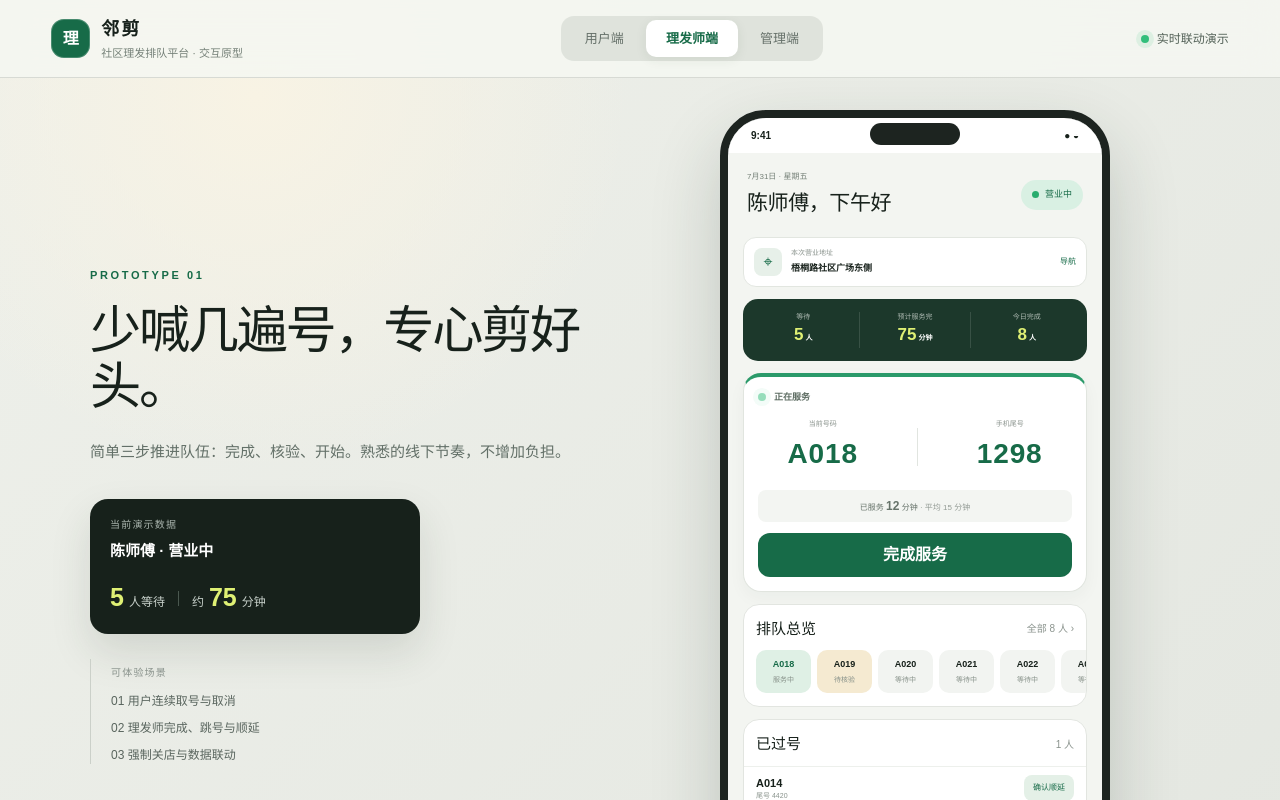
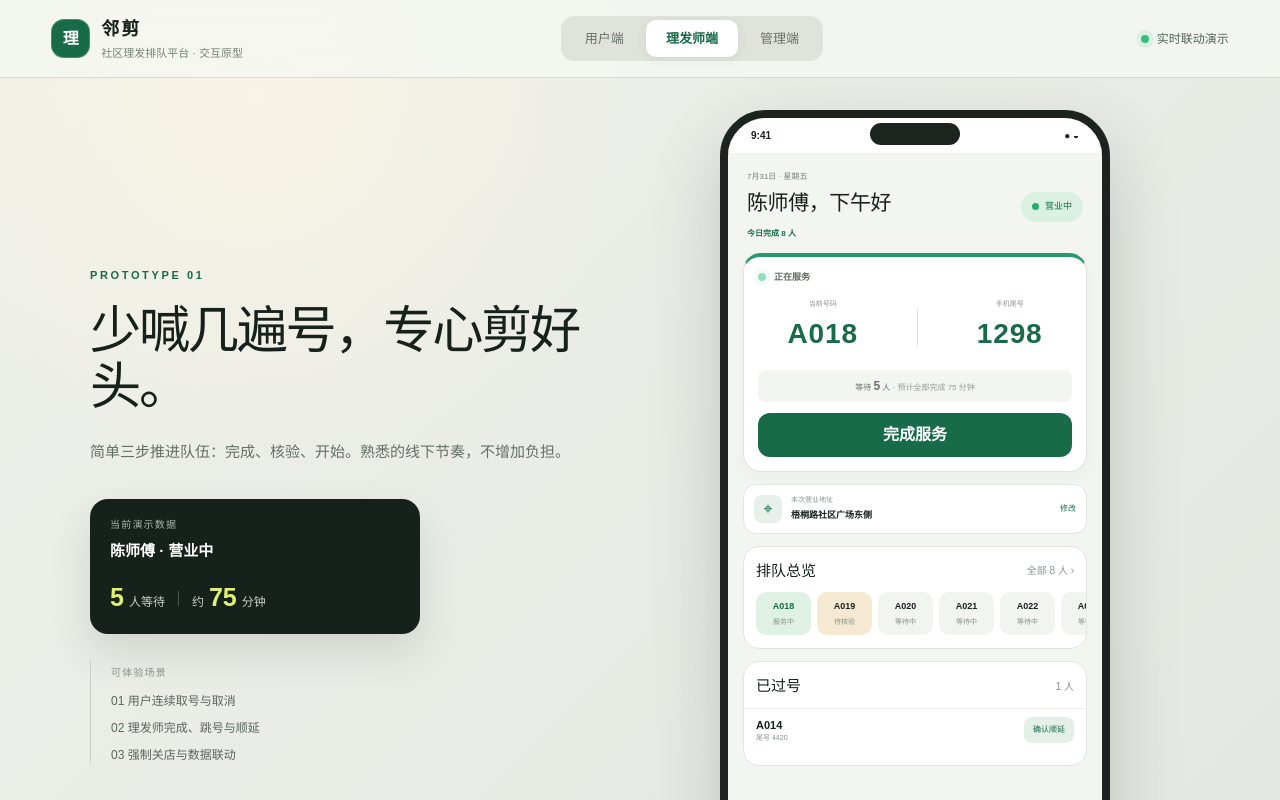
Before and after one commit to liaosongping-github/vb_coding_barber, a Next.js app: page / in a window 1280 px wide. Both pictures are taken after a click on the button "理发师端". Shown: the top 800 px of the page. Built offline with nearby package versions, Linux system fonts and the light colour scheme.

Commit message:
Refine barber workbench hierarchy

```diff
--- a/app/map-overrides.css
+++ b/app/map-overrides.css
@@ -49,3 +49,11 @@
 .pin.p2 {
   right: 24px;
 }
+
+.barber-head .today-completed {
+  display: inline-block;
+  margin-top: 5px;
+  color: #176b48;
+  font-size: 8px;
+  font-weight: 700;
+}
--- a/app/page.tsx
+++ b/app/page.tsx
@@ -343,16 +343,14 @@ function BarberApp({ tab, setTab, isOpen, tickets, current, candidate, skipped,
 function BarberDashboard({ isOpen, tickets, current, candidate, skipped, waitingCount, onFinish, onBegin, onSkip, onDefer, onOpen, onClose }: any) {
   return <>
     <div className="barber-head">
-      <div><p>7月31日 · 星期五</p><h2>陈师傅，下午好</h2></div>
+      <div><p>7月31日 · 星期五</p><h2>陈师傅，下午好</h2><small className="today-completed">今日完成 {tickets.filter((t: Ticket) => t.status === "done").length + 7} 人</small></div>
       <button className={`shop-switch ${isOpen ? "on" : ""}`} onClick={isOpen ? onClose : onOpen}><i />{isOpen ? "营业中" : "开始营业"}</button>
     </div>
-    <div className="location-banner"><span>⌖</span><div><small>本次营业地址</small><b>梧桐路社区广场东侧</b></div><button>导航</button></div>
-    {!isOpen ? <div className="closed-dashboard"><div>休</div><h3>今天尚未营业</h3><p>选择本次服务地址，开启今天的排队。</p><button onClick={onOpen}>选择地址并开店</button></div> : <>
-      <div className="work-metrics"><div><small>等待</small><b>{waitingCount}<em>人</em></b></div><div><small>预计服务完</small><b>{waitingCount * 15}<em>分钟</em></b></div><div><small>今日完成</small><b>{tickets.filter((t: Ticket) => t.status === "done").length + 7}<em>人</em></b></div></div>
+    {!isOpen ? <><div className="location-banner"><span>⌖</span><div><small>上次营业地址</small><b>梧桐路社区广场东侧</b></div><button onClick={onOpen}>修改</button></div><div className="closed-dashboard"><div>休</div><h3>今天尚未营业</h3><p>选择本次服务地址，开启今天的排队。</p><button onClick={onOpen}>选择地址并开店</button></div></> : <>
       {current ? <div className="service-card current">
         <div className="card-tag"><span className="pulse" />正在服务</div>
         <div className="big-ticket"><div><small>当前号码</small><strong>{current.no}</strong></div><span /><div><small>手机尾号</small><strong>{current.phone}</strong></div></div>
-        <div className="timer">已服务 <b>12</b> 分钟 <span>· 平均 15 分钟</span></div>
+        <div className="timer">等待 <b>{waitingCount}</b> 人 <span>· 预计全部完成 {waitingCount * 15} 分钟</span></div>
         <button className="complete-btn" onClick={onFinish}>完成服务</button>
       </div> : <div className="service-card idle"><span>✂</span><h3>当前没有正在服务的用户</h3><p>核验下一位用户后开始服务</p></div>}
       {candidate && !current && <div className="service-card next">
@@ -360,6 +358,7 @@ function BarberDashboard({ isOpen, tickets, current, candidate, skipped, waiting
         <div className="big-ticket"><div><small>号码</small><strong>{candidate.no}</strong></div><span /><div><small>手机尾号</small><strong>{candidate.phone}</strong></div></div>
         <div className="dual-actions"><button onClick={onSkip}>未到场 / 跳号</button><button onClick={onBegin}>开始服务</button></div>
       </div>}
+      <div className="location-banner"><span>⌖</span><div><small>本次营业地址</small><b>梧桐路社区广场东侧</b></div><button onClick={onOpen}>修改</button></div>
       <div className="queue-overview">
         <div className="section-title"><h3>排队总览</h3><span>全部 {tickets.filter((t: Ticket) => !["done", "cancelled"].includes(t.status)).length} 人 ›</span></div>
         <div className="queue-chips">{tickets.filter((t: Ticket) => !["done", "cancelled"].includes(t.status)).slice(0, 7).map((t: Ticket) => <div className={t.status} key={t.id}><b>{t.no}</b><small>{statusLabel[t.status]}</small></div>)}</div>
```
